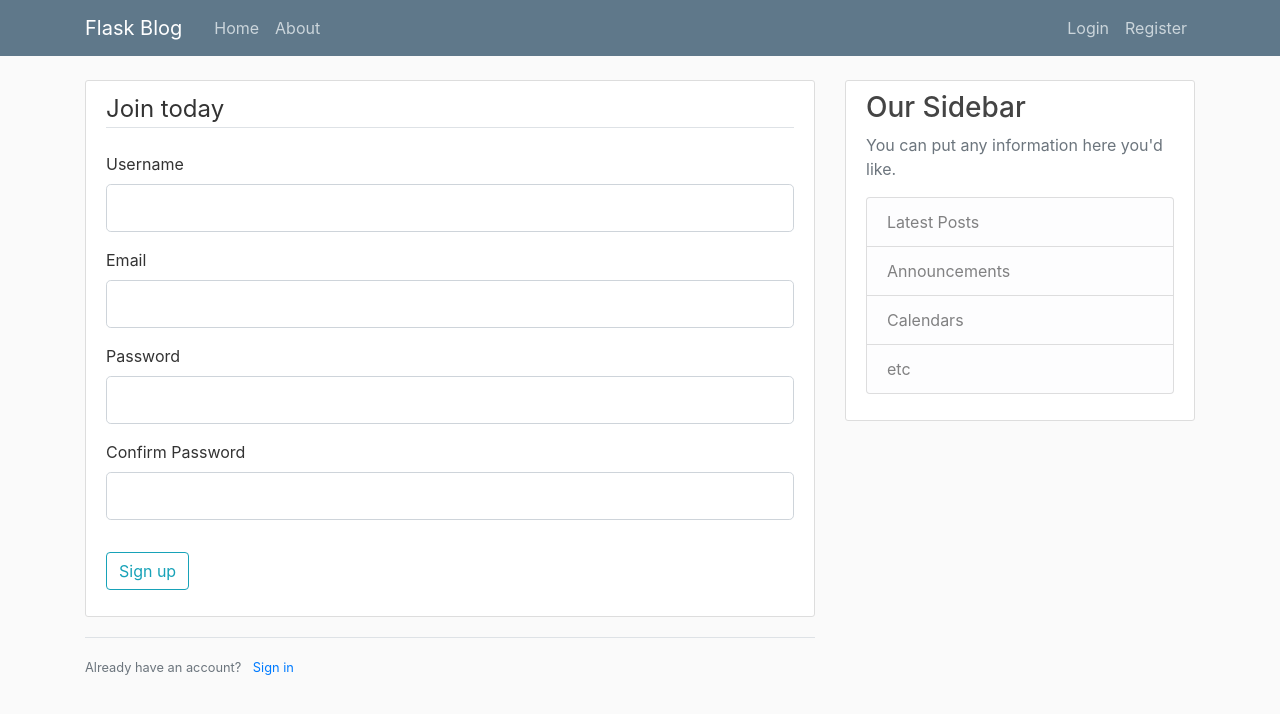
After one commit to almazuulu/Flask-Blog, a Flask app: page /register in a window 1280 px wide. The commit adds this page. Shown: the top 714 px of the page. Run offline with Flask 2, Linux system fonts and the light colour scheme; some libraries are stand-ins or nearby versions.

Commit message:
New templates login and register forms

```diff
--- a/flask-blog.py
+++ b/flask-blog.py
@@ -1,5 +1,9 @@
-from flask import Flask, render_template
+from crypt import methods
+from flask import Flask, render_template, flash, redirect, url_for
+from forms import RegistrationForm, LoginForm
+
 app = Flask(__name__)
+app.config['SECRET_KEY']= '7b85c50c92d0235dbd20a4d07d008e7c'
 
 posts = [
     {
@@ -20,12 +24,32 @@ posts = [
 
 @app.route("/")
 @app.route("/home")
-def hello():
+def home():
     return render_template('home.html', posts=posts)
 
 @app.route("/about")
 def about_page():
     return render_template('about.html', title = 'About page')
 
+@app.route("/register", methods=['GET', 'POST'])
+def register_form():
+    form = RegistrationForm()
+    if form.validate_on_submit():
+        flash(f'Account created for {form.username.data}!', 'success')
+        return redirect(url_for('home'))
+    return render_template('register.html', title = 'Register', form = form)
+
+@app.route("/login", methods=['GET', 'POST'])
+def login_form():
+    form  = LoginForm()
+
+    if form.validate_on_submit():
+        if form.email.data == "admin@blog.com" and form.password.data=="password":
+            flash('You have been loged in!', 'success')
+            return redirect(url_for('home'))
+        else:
+            flash('Login unseccussful. Please check username or password!', 'danger')
+    return render_template('login.html', title = 'Login', form = form)
+
 if __name__ == '__main__':
     app.run(debug=True)
--- /dev/null
+++ b/forms.py
@@ -0,0 +1,19 @@
+import email_validator
+from flask_wtf import FlaskForm
+from wtforms import StringField, PasswordField, SubmitField, BooleanField
+from wtforms.validators import DataRequired, Length, Email, EqualTo
+
+class RegistrationForm(FlaskForm):
+    username = StringField('Username', validators=[DataRequired(), Length(min=2, max=20)])
+
+    email = StringField('Email', validators=[DataRequired(),Email()])
+    password = PasswordField('Password', validators=[DataRequired()])
+    passwordConfirm = PasswordField('Confirm Password', validators=[DataRequired(), EqualTo('password')])
+    submit = SubmitField('Sign up')
+
+
+class LoginForm(FlaskForm):
+    email = StringField('Email', validators=[DataRequired(),Email()])
+    password = PasswordField('Password,', validators=[DataRequired()])
+    rememberme = BooleanField('Remember me')
+    login = SubmitField('Login')
--- a/templates/layout.html
+++ b/templates/layout.html
@@ -21,6 +21,15 @@
       <main role="main" class="container">
         <div class="row">
           <div class="col-md-8">
+            {% with messages = get_flashed_messages(with_categories = true) %}
+              {% if messages %}
+                {% for category, message in messages %}
+                  <div class="alert alert-{{category}}">
+                    {{ message }}
+                  </div>
+                {% endfor %}
+              {% endif %}
+            {% endwith %}
             {% block content %}{% endblock %}
           </div>
           <div class="col-md-4">
--- a/templates/navbar.html
+++ b/templates/navbar.html
@@ -7,13 +7,13 @@
         </button>
         <div class="collapse navbar-collapse" id="navbarToggle">
           <div class="navbar-nav mr-auto">
-            <a class="nav-item nav-link" href="/">Home</a>
-            <a class="nav-item nav-link" href="/about">About</a>
+            <a class="nav-item nav-link" href="{{ url_for('home') }}">Home</a>
+            <a class="nav-item nav-link" href="{{ url_for('about_page') }}">About</a>
           </div>
           <!-- Navbar Right Side -->
           <div class="navbar-nav">
-            <a class="nav-item nav-link" href="/login">Login</a>
-            <a class="nav-item nav-link" href="/register">Register</a>
+            <a class="nav-item nav-link" href="{{ url_for('login_form') }}">Login</a>
+            <a class="nav-item nav-link" href="{{ url_for('register_form') }}">Register</a>
           </div>
         </div>
       </div>
--- /dev/null
+++ b/templates/register.html
@@ -0,0 +1,76 @@
+{% extends 'layout.html' %}
+{%block content%}
+<div class="content-section">
+    <form action="" method = "POST">
+        {{ form.hidden_tag() }}
+
+        <fieldset class="form-group">
+            <legend class="border-bottom mb-4"> Join today</legend>
+                <div class="form-group">
+                    {{ form.username.label(class="form-control-label") }}
+                    {% if form.username.errors %}
+                        {{ form.username(class="form-control form-control-lg is-invalid") }}
+                        <div class="invalid-feedback">
+                            {% for error in form.username.errors %}
+                                <span> {{error}} </span>
+                            {% endfor %}
+                        </div>
+                    {% else %}
+                        {{ form.username(class="form-control form-control-lg") }}
+                    {% endif %}
+                </div>
+                <div class="form-group">
+                    {{ form.email.label(class="form-control-label") }}
+                    {% if form.email.errors %}
+                        {{ form.email(class="form-control form-control-lg is-invalid") }}
+                        <div class="invalid-feedback">
+                            {% for error in form.email.errors %}
+                                <span> {{error}} </span>
+                            {% endfor %}
+                        </div>
+                    {% else %}
+
+                    {{ form.email(class="form-control form-control-lg") }}
+                    {% endif %}
+                </div>
+                <div class="form-group">
+                    {{ form.password.label(class="form-control-label") }}
+                    {% if form.password.errors %}
+                        {{ form.password(class="form-control form-control-lg is-invalid") }}
+                        <div class="invalid-feedback">
+                            {% for error in form.password.errors %}
+                                <span> {{error}} </span>
+                            {% endfor %}
+                        </div>
+                    {% else %}
+
+                    {{ form.password(class="form-control form-control-lg") }}
+                    {% endif %}
+                </div>
+                <div class="form-group">
+                    {{ form.passwordConfirm.label(class="form-control-label") }}
+                    {% if form.passwordConfirm.errors %}
+                        {{ form.passwordConfirm(class="form-control form-control-lg is-invalid") }}
+                        <div class="invalid-feedback">
+                            {% for error in form.passwordConfirm.errors %}
+                                <span> {{error}} </span>
+                            {% endfor %}
+                        </div>
+                    {% else %}
+
+                    {{ form.passwordConfirm(class="form-control form-control-lg") }}
+                    {% endif %}
+                </div>
+        </fieldset>
+        <div class="form-group">
+            {{ form.submit(class="btn btn-outline-info") }}
+
+        </div>
+    </form>
+</div>
+<div class="border-top pt-3">
+    <small class="text-muted">
+        Already have an account? <a class="ml-2" href="{{ url_for('login_form') }}"?> Sign in</a>
+    </small>
+</div>
+{% endblock %}
```
Also changed, not shown: templates/home.html (+11 -7 lines), templates/login.html (added, +57 -0 lines).
